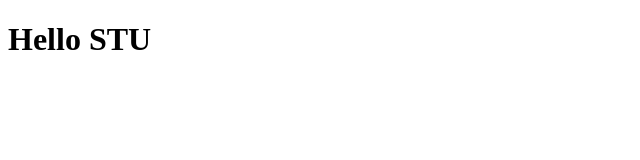
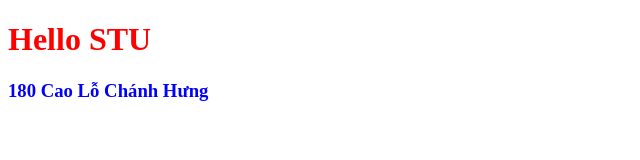
Before and after one commit to NguyenDoan274/open_source_12_12_25, a plain HTML site: page index.html in a window 1280 px wide. Shown: the whole page, without its empty margins (0-640 px from the left). Drawn offline with Linux system fonts and the light colour scheme.

Commit message:
second commit

```diff
--- a/index.html
+++ b/index.html
@@ -3,9 +3,11 @@
 <head>
     <meta charset="UTF-8">
     <meta name="viewport" content="width=device-width, initial-scale=1.0">
+    <link rel="stylesheet" href="style.css">
     <title>Document</title>
 </head>
 <body>
     <h1>Hello STU</h1>
+    <h3>180 Cao Lỗ Chánh Hưng</h3>
 </body>
 </html>
--- /dev/null
+++ b/style.css
@@ -0,0 +1,6 @@
+h1 {
+    color: red;
+}
+h3 {
+    color: blue;
+}
```
